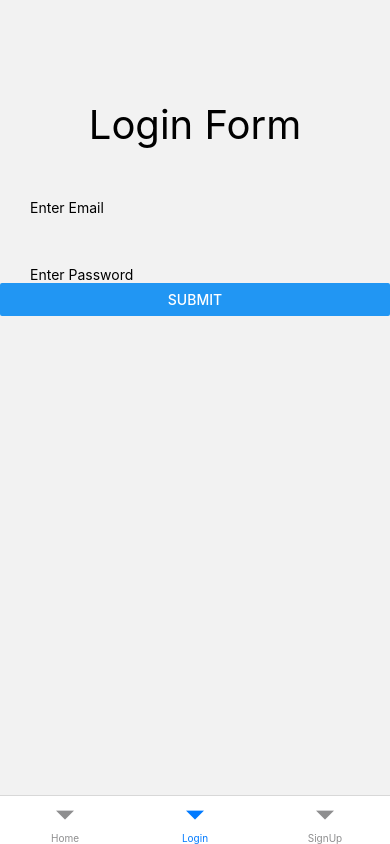
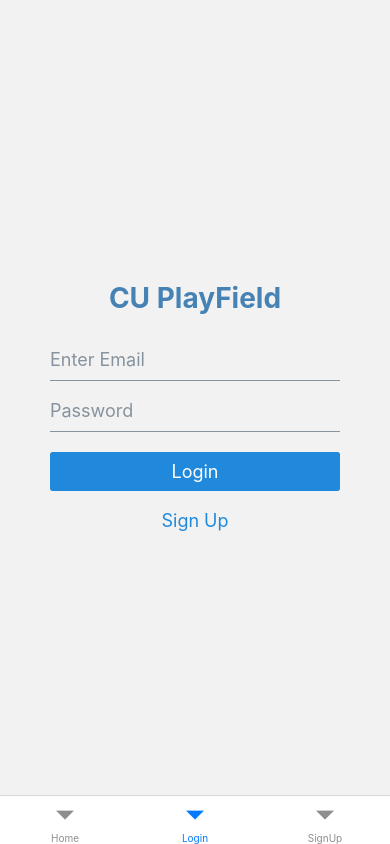
Before and after one commit to hemashreeb/cu-playfield-frontend, a React Native app: screen /Login in a window 390 px wide. Built offline with nearby package versions, Linux system fonts and the light colour scheme.

Commit message:
initial login component

```diff
--- a/src/screens/authentication/Login.jsx
+++ b/src/screens/authentication/Login.jsx
@@ -1,12 +1,7 @@
 import React from 'react';
-import {
-  SafeAreaView,
-  Text,
-  View,
-  TextInput,
-  Button,
-  StyleSheet,
-} from 'react-native';
+import {SafeAreaView, Text, View, TextInput, StyleSheet} from 'react-native';
+import {Button, Input, Icon} from '@rneui/themed';
+import {SafeAreaProvider} from 'react-native-safe-area-context';
 
 const Login = () => {
   //const [value, setValue] = useState(0);
@@ -15,37 +10,41 @@ const Login = () => {
   };
 
   return (
-    <SafeAreaView style={styles.container}>
-      <View>
-        <Text style={styles.header}>Login Form</Text>
+    <SafeAreaView style={styles.grid}>
+      <View style={styles.container}>
+        <Text style={styles.header}>CU PlayField</Text>
+        <View style={styles.content}>
+          <Input placeholder="Enter Email" />
+          <Input placeholder="Password" secureTextEntry={true} />
+          <Button
+            title={'Login'}
+            // eslint-disable-next-line react-native/no-inline-styles
+            containerStyle={{
+              marginHorizontal: 10,
+              marginVertical: 10,
+            }}
+          />
+          <Button title="Sign Up" type="clear" />
+        </View>
       </View>
-      <TextInput style={styles.input} placeholder="Enter Email" />
-      <TextInput
-        style={styles.input}
-        secureTextEntry={true}
-        placeholder="Enter Password"
-      />
-      <Button style={styles.button} title="Submit" onPress={submitForm} />
     </SafeAreaView>
   );
 };
 
 const styles = StyleSheet.create({
+  grid: {
+    flex: 1,
+    justifyContent: 'center',
+  },
   container: {
-    marginTop: 100,
-    display: 'flex',
+    padding: 40,
   },
   header: {
-    fontSize: 40,
+    fontSize: 28,
+    color: 'steelblue',
     alignSelf: 'center',
-  },
-  input: {
-    paddingTop: 50,
-    paddingLeft: 30,
-    paddingRight: 30,
-  },
-  button: {
-    backgroundColor: 'blue',
+    fontWeight: 'bold',
+    marginVertical: 25,
   },
 });
 
```
